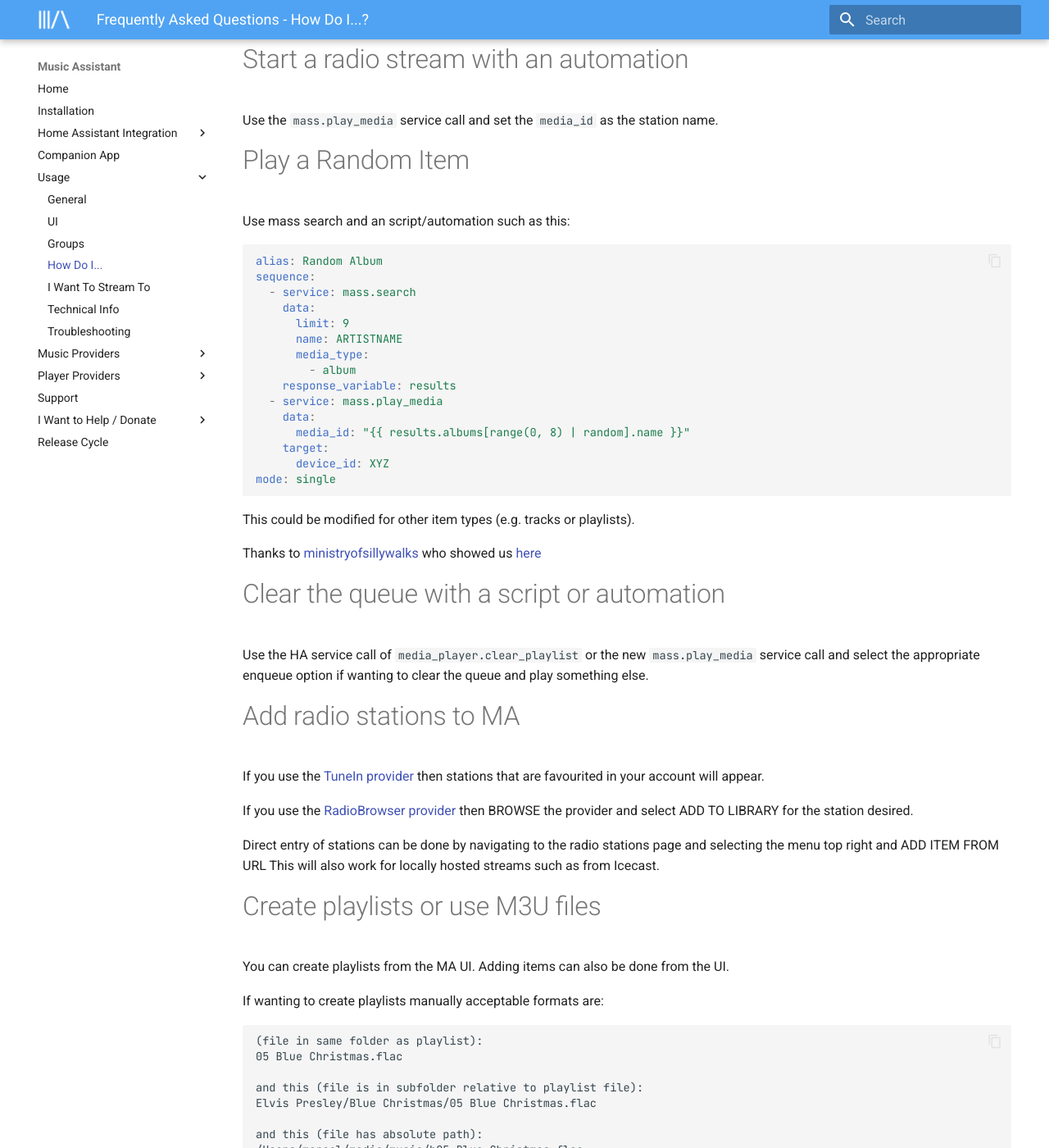
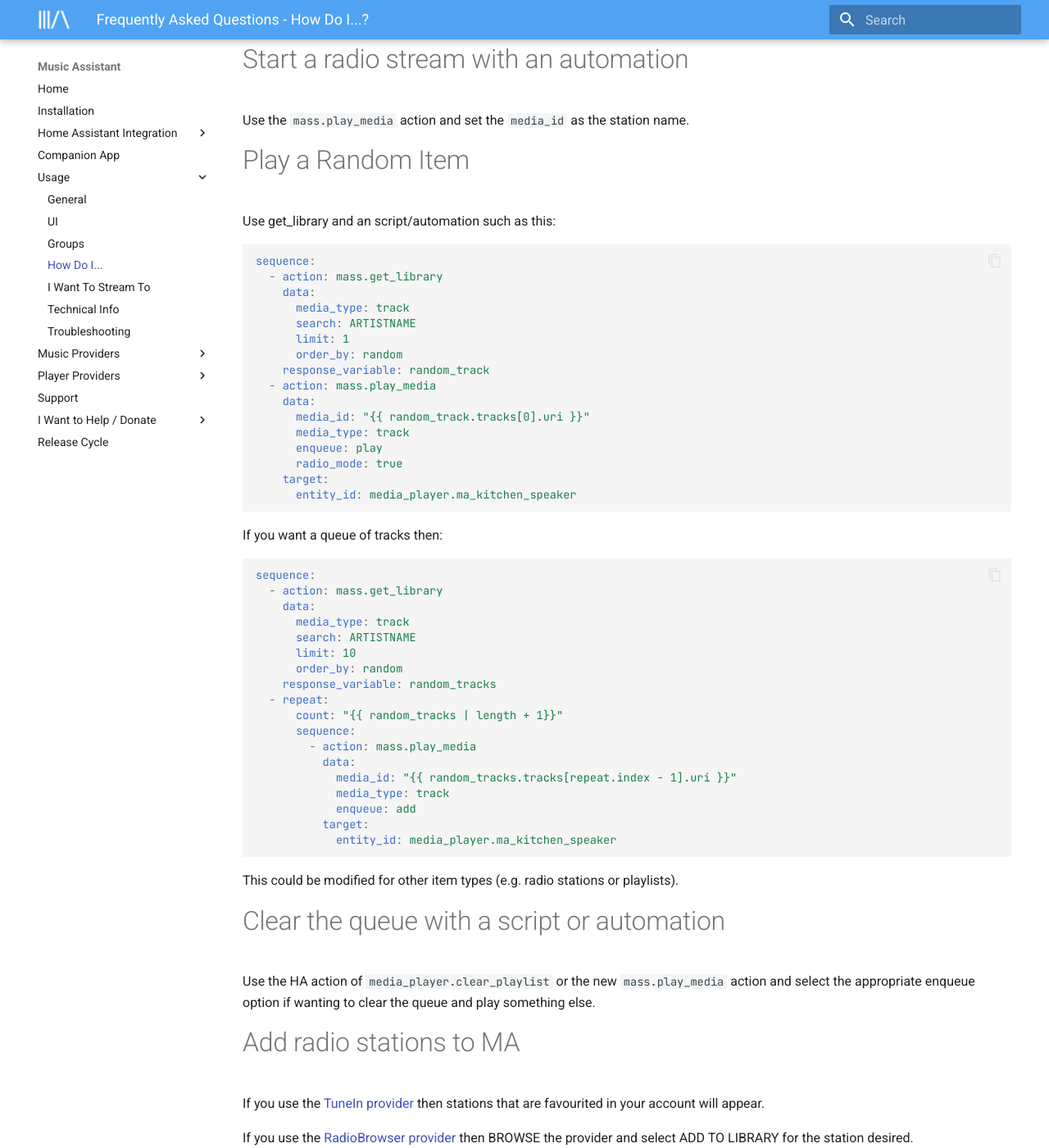
Before and after one commit to pwbriggs/music-assistant.github.io, an MkDocs documentation site: the page built from docs/faq/how-to.md, in a window 1280 px wide and 1400 px high, scrolled down 1510 px. Shown: the whole window at 82% size. Built offline with MkDocs 1.6.1 and Material for MkDocs 9.7.7, drawn with Linux system fonts in a browser that asks for light colours; some of the changed text lies outside the part shown.

Commit message:
Various improvements

````diff
--- a/docs/faq/how-to.md
+++ b/docs/faq/how-to.md
@@ -5,7 +5,7 @@
 
 # Use Assist and AI to Play my Music?
 
-See [here](../integration/voice.md). This adds a PLAY command to a specific player. The core HA voice intents support NEXT TRACK, (PREVIOUS TRACK is coming), PAUSE, UNPAUSE and VOLUME to a specific player or to an area. HA does not intend to add any more media player service calls at this time so you will need to use custom sentences to cover any other of your requirements. See this [discussion for how](https://github.com/orgs/music-assistant/discussions/2176).
+See [here](../integration/voice.md). This adds a PLAY command to a specific player. The core HA voice intents support NEXT TRACK, (PREVIOUS TRACK is coming), PAUSE, UNPAUSE and VOLUME to a specific player or to an area. HA does not intend to add any more media player actions at this time so you will need to use custom sentences to cover any other of your requirements. See this [discussion for how](https://github.com/orgs/music-assistant/discussions/2176).
 
 # Use volume normalization? How does it work?
 
@@ -19,11 +19,11 @@
 1. Start streaming to any type of group that includes all the rooms you will move between. Mute all the rooms except the one you are in. When you move rooms just mute and unmute the required players.
 2. Use a Sync Group with the dynamic members option turned on, or a Manual Sync group. As you change rooms then join the new room to the existing group. What to do with the other players in the group depends upon the group type and whether the player is the group leader (Sync Group) or holds the queue (Manual Sync). The options are unjoining the player from the group or muting it. For more information read up on [Groups](groups.md)
 
-# Shuffle Spotify/playlist/Youtube etc
+# Shuffle Spotify/playlist/YouTube etc
 
 You don't shuffle the music providers you enable shuffle on the queue for the player and then whatever gets added to the queue gets shuffled. You enable shuffle on the queue from within MA by selecting the Shuffle Icon in the Player frontend or you can select the QUEUE at the bottom, then the context menu Top Right then SETTINGS then SHUFFLE ON or you can do it with yaml as follows:
 ``` yaml
-service: media_player.shuffle_set
+action: media_player.shuffle_set
 target:
   entity_id: media_player.mass_bath
 data:
@@ -33,7 +33,7 @@
 # Add items to the queue via a script or automation
 
 ``` yaml
-service: media_player.play_media
+action: media_player.play_media
 target:
   entity_id: media_player.mass_player_entity_goes_here
 data:
@@ -43,45 +43,67 @@
 
 See here for [enqueue options](https://www.home-assistant.io/integrations/media_player/)
 
-See also [mass.play_media service call](./massplaymedia.md)
+See also [mass.play_media action](./massplaymedia.md)
 
 # Start a playlist with a script
 
-Use the `media_player.play_media` service call shown above or `mass.play_media` service as described [here](./massplaymedia.md).
+Use the `media_player.play_media` action shown above or `mass.play_media` action as described [here](./massplaymedia.md).
 
 # Start a radio stream with an automation
 
-Use the `mass.play_media` service call and set the `media_id` as the station name.
+Use the `mass.play_media` action and set the `media_id` as the station name.
 
 # Play a Random Item
 
-Use mass search and an script/automation such as this:
+Use get_library and an script/automation such as this:
 
 ``` yaml
-alias: Random Album
 sequence:
-  - service: mass.search
+  - action: mass.get_library
     data:
-      limit: 9
-      name: ARTISTNAME
-      media_type:
-        - album
-    response_variable: results
-  - service: mass.play_media
+      media_type: track
+      search: ARTISTNAME
+      limit: 1
+      order_by: random
+    response_variable: random_track
+  - action: mass.play_media
     data:
-      media_id: "{{ results.albums[range(0, 8) | random].name }}"
+      media_id: "{{ random_track.tracks[0].uri }}"
+      media_type: track
+      enqueue: play
+      radio_mode: true
     target:
-      device_id: XYZ
-mode: single
+      entity_id: media_player.ma_kitchen_speaker
 ```
 
-This could be modified for other item types (e.g. tracks or playlists).
+If you want a queue of tracks then:
 
-Thanks to [ministryofsillywalks](https://github.com/ministryofsillywalks) who showed us [here](https://github.com/orgs/music-assistant/discussions/1637#discussioncomment-9462085)
+``` yaml
+sequence:
+  - action: mass.get_library
+    data:
+      media_type: track
+      search: ARTISTNAME
+      limit: 10
+      order_by: random
+    response_variable: random_tracks
+  - repeat:
+      count: "{{ random_tracks | length + 1}}"
+      sequence:
+        - action: mass.play_media
+          data:
+            media_id: "{{ random_tracks.tracks[repeat.index - 1].uri }}"
+            media_type: track
+            enqueue: add
+          target:
+            entity_id: media_player.ma_kitchen_speaker
+```
+
+This could be modified for other item types (e.g. radio stations or playlists).
 
 # Clear the queue with a script or automation
 
-Use the HA service call of `media_player.clear_playlist` or the new `mass.play_media` service call and select the appropriate enqueue option if wanting to clear the queue and play something else.
+Use the HA action of `media_player.clear_playlist` or the new `mass.play_media` action and select the appropriate enqueue option if wanting to clear the queue and play something else.
 
 # Add radio stations to MA
 
@@ -131,7 +153,7 @@
           - media_player.mass_all_rooms
         attribute: media_title
     continue_on_timeout: false
-  - service: media_player.turn_off
+  - action: media_player.turn_off
     data: {}
     target:
       entity_id:
@@ -146,19 +168,11 @@
 
 See here https://github.com/music-assistant/hass-music-assistant/discussions/439
 
-# Use the MA service call `mass.play_media`
-
-See [here](massplaymedia.md)
-
-# Use the MA service call `mass.search`
-
-See [here](masssearch.md)
-
 # Get the URI?
 
 For playlists, artists, albums and radio you can simply use the name.
 
-For tracks you can use the name but that may result in ambiguous responses so you can limit by artist name by using `Billy Joel - A Matter of Trust` if that is still ambiguous then the service call has additional options which you can use to further restrict the search , for example:
+For tracks you can use the name but that may result in ambiguous responses so you can limit by artist name by using `Billy Joel - A Matter of Trust` if that is still ambiguous then the action has additional options which you can use to further restrict the search , for example:
 
 ``` yaml
 data:
@@ -170,7 +184,7 @@
 
 Similarly, if the album name is ambiguous you can specify the artist name first (`Queen - Greatest Hits`)
 
-You can also use the `mass.search` service call and the URI will be shown in the results.
+You can also use the `mass.search` or `mass.get_library` Actions and the URI will be shown in the results.
 
 !!! note
     URIs which begin with `media-source://` are HA URIs and should not be used when targetting MA player entities. Doing so will result in inconsistent behaviour.
````
Also changed, not shown: other parts of docs/faq/how-to.md (+1 -1 lines).
